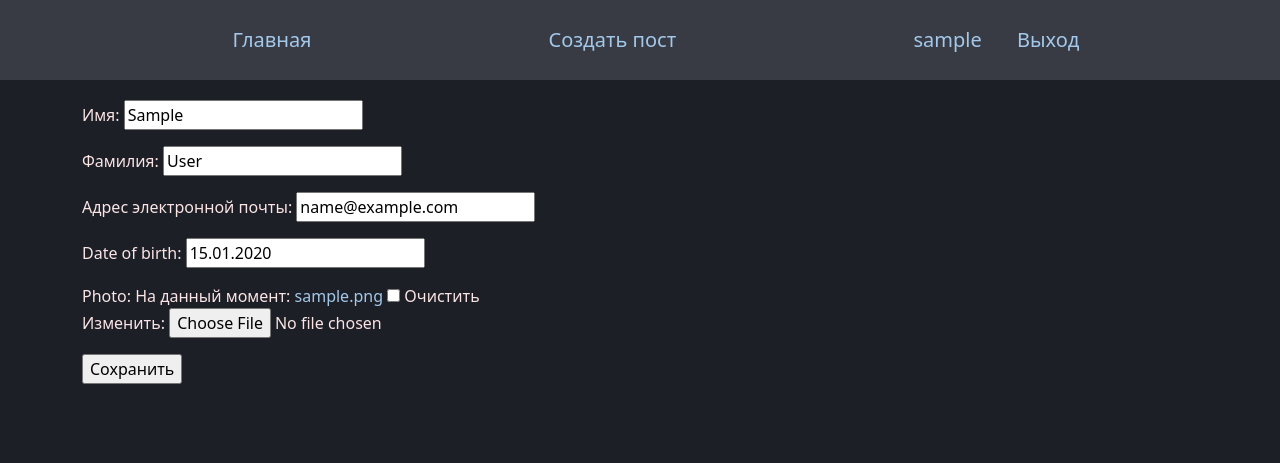
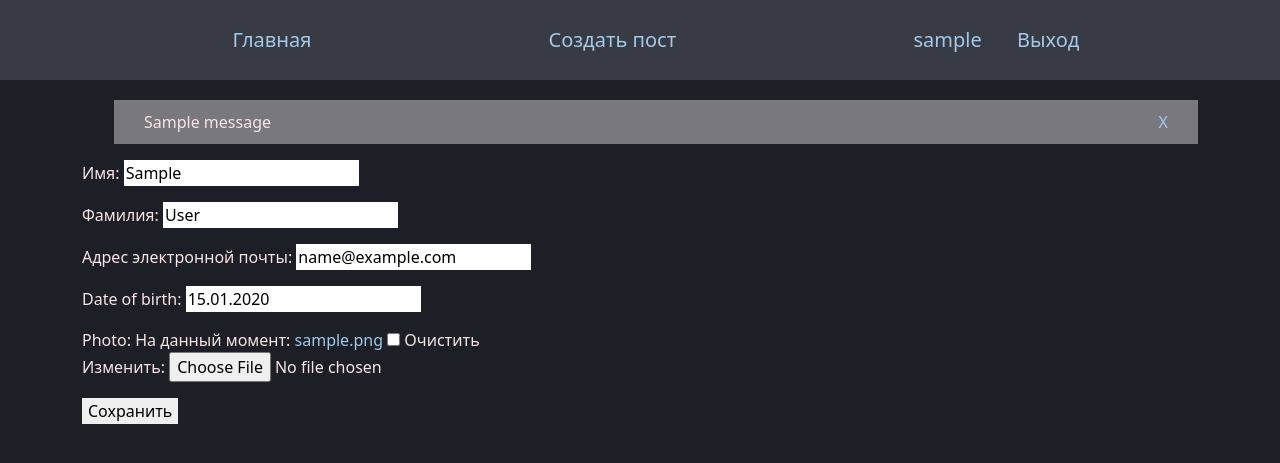
Before and after one commit to gh0sthck/django-blog, a Django app: page /profile/edit/ in a window 1280 px wide. Shown: the top 463 px of the page. Run offline with Django 4.2, Linux system fonts and the light colour scheme; a user stored in the database is signed in; tables that the repository leaves empty hold one stand-in row (values such as "Sample post"); one stand-in notice (Sample message) is shown; some libraries are stand-ins or nearby versions.

Commit message:
Add messages

```diff
--- a/blogsite/static/styles.css
+++ b/blogsite/static/styles.css
@@ -1,6 +1,13 @@
+* {
+    list-style-type: none;
+    text-decoration: none;
+    border: none;
+    outline: none;
+}
 body {
     background-color: #1c1f26;
     color: #fae4e4;
+
 }
 
 .header {
@@ -34,6 +41,20 @@ body > .container {
     padding: 20px;
     margin: 20px;
     border-radius: 30px;
+}
+
+
+
+.message {
+    width: 100%;
+    background-color: #79787e;
+    padding: 10px 30px 10px 30px;
+    display: flex;
+    justify-content: space-between;
+}
+
+.message {
+
 }
 
 span.tag {
--- a/blogsite/templates/base.html
+++ b/blogsite/templates/base.html
@@ -29,9 +29,19 @@
         </div>
     </header>
 
+
+
     {% block body %}
         {% block container %}
             <div class="container">
+                {% if messages %}
+                    <ul>
+                        {% for message in messages %}
+                            <li class="message">{{ message|safe }} <a href="#" class="close">X</a></li>
+                        {% endfor %}
+                    </ul>
+                {% endif %}
+
                 {% block main %}
                 {% endblock %}
             </div>
--- a/blogsite/users/views.py
+++ b/blogsite/users/views.py
@@ -1,3 +1,4 @@
+from django.contrib import messages
 from django.contrib.auth import authenticate, login
 from django.contrib.auth.decorators import login_required
 from django.contrib.auth.models import User
@@ -52,6 +53,9 @@ def edit(request):
         if user_form.is_valid() and profile_form.is_valid():
             user_form.save()
             profile_form.save()
+            messages.success(request, "Изменения сохранены")
+        else:
+            messages.error(request, "Произошла ошибка")
     else:
         user_form = UserEditForm(instance=request.user)
         profile_form = ProfileEditForm(instance=request.user.profile)
```
